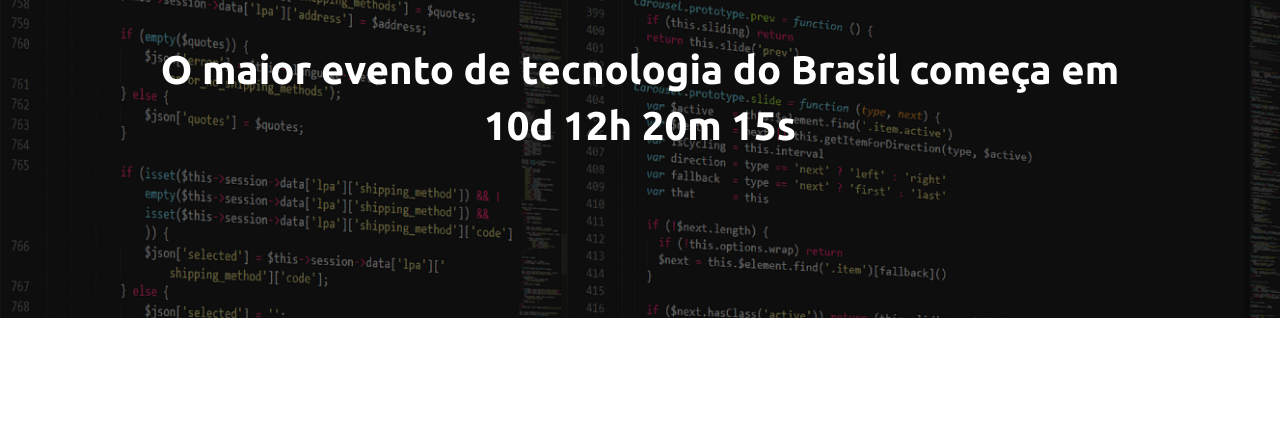
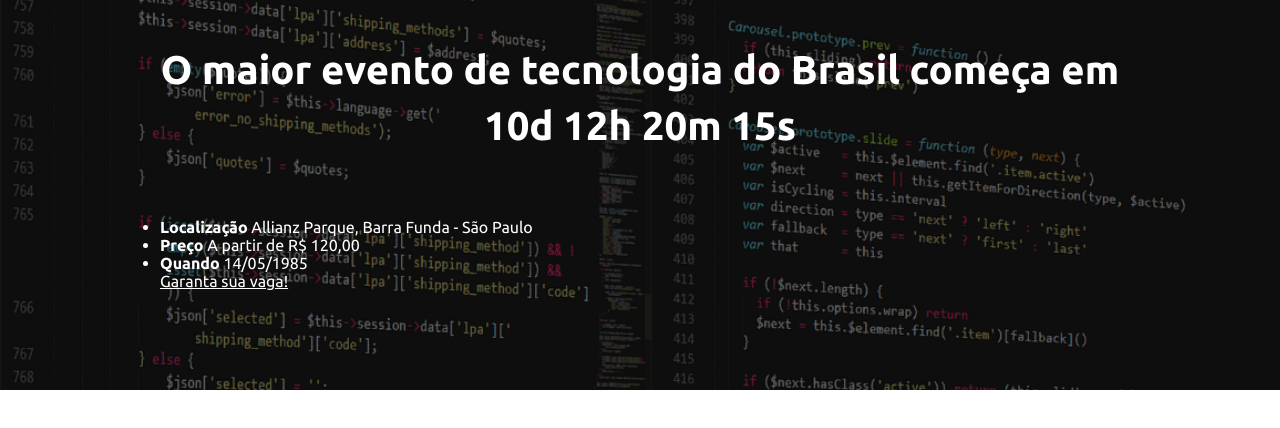
Before and after one commit to DaviSunrider/Evento_Responsivo, a website: page index.html in a window 1280 px wide. Shown: the part 166-594 px from the top of the page. Drawn offline with nearby package versions, Linux system fonts and the light colour scheme; files that its build step writes are made by us from their sources.

Commit message:
index modificado

```diff
--- a/index.html
+++ b/index.html
@@ -16,6 +16,25 @@
     <div class="container">
       <img class="hero__logo" src="./src/images/ebac_logo.svg" alt="EBAC">
       <p class="hero__text">O maior evento de tecnologia do Brasil começa em 10d 12h 20m 15s</p>
+      <div class="infos-bar">
+        <ul class="infos-bar__infos">
+          <li class="infos-bar__infos__item">
+            <b>Localização</b>
+            Allianz Parque, Barra Funda - São Paulo
+          </li>
+          <li class="infos-bar__infos__item">
+            <b>Preço</b>
+            A partir de R$ 120,00
+          </li>
+          <li class="infos-bar__infos__item">
+            <b>Quando</b>
+            14/05/1985
+          </li>
+        </ul>
+        <a class="button button--primary" href="">
+          Garanta sua vaga!
+        </a>
+      </div>
     </div>
   </header>
 
```
